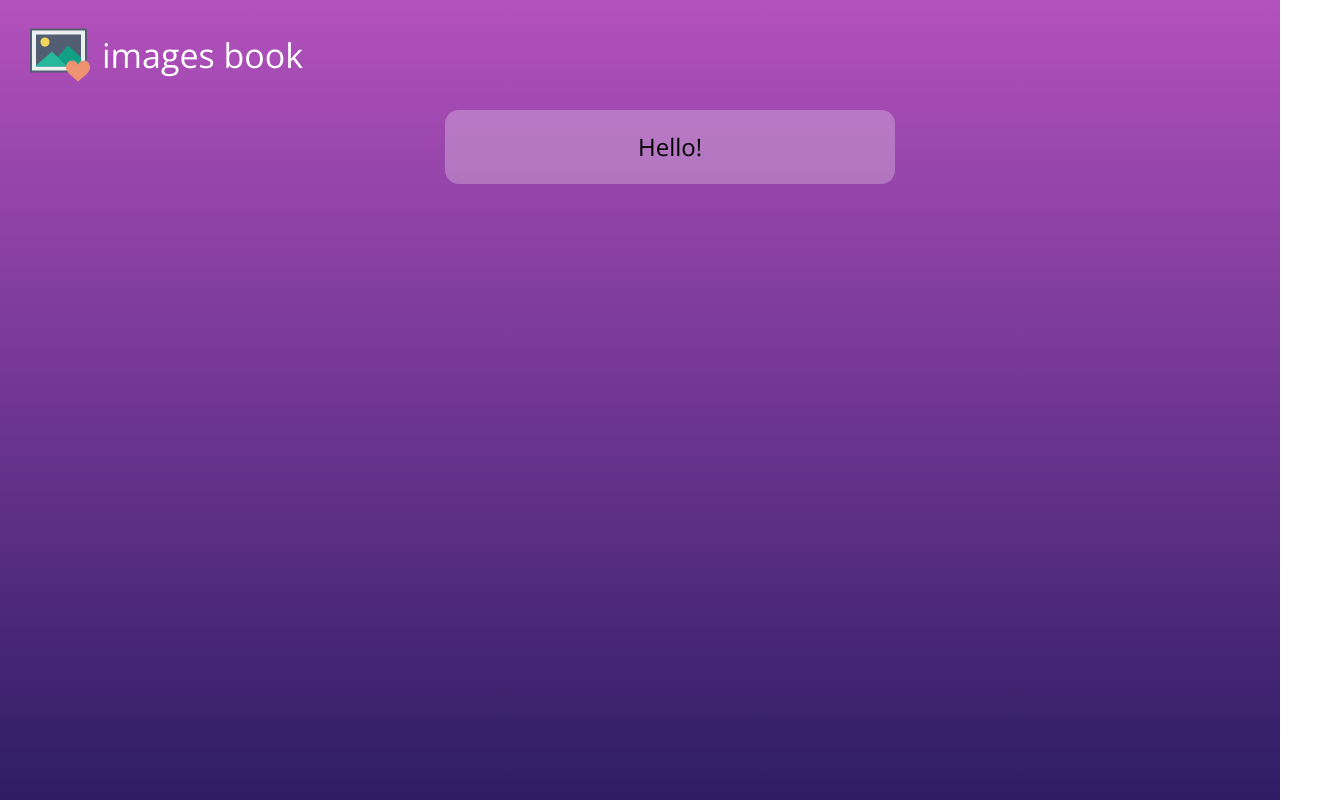
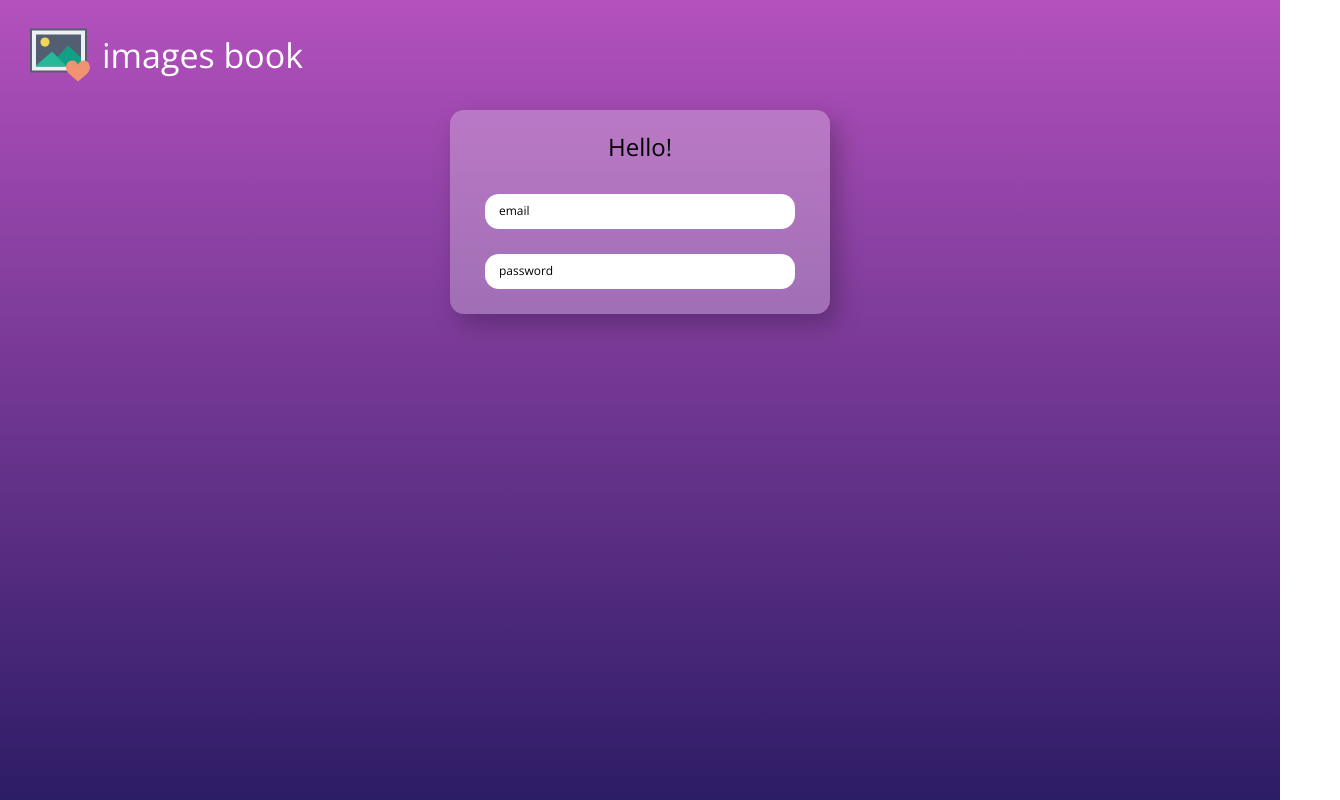
Before and after one commit to DawiD131/images-book, a Nuxt app: page / in a window 1280 px wide. Shown: the whole page, 1340 px wide, since content can reach past the window. Built offline with nearby package versions, Linux system fonts and the light colour scheme.

Commit message:
feat: add draft of Input

```diff
--- a/assets/scss/globals.scss
+++ b/assets/scss/globals.scss
@@ -6,4 +6,9 @@ html {
 
 body {
   font-family: "Open Sans", sans-serif;
+  min-height: 100vh;
 }
+
+* {
+  box-sizing: border-box;
+}
--- a/assets/scss/variables.scss
+++ b/assets/scss/variables.scss
@@ -11,4 +11,7 @@ $app-background: linear-gradient(
 );
 
 $form-background: rgba(255, 255, 255, 0.26);
+
 $radius-primary: 1.4rem;
+
+$shadow-primary: 8px 10px 25px rgba(0, 0, 0, 0.25);
--- /dev/null
+++ b/components/atoms/Input.vue
@@ -0,0 +1,46 @@
+<template>
+  <label class="input">
+    <input class="input__input" placeholder=" " />
+    <label class="input__label">{{ props.placeholder }}</label>
+  </label>
+</template>
+
+<script lang="ts" setup>
+const props = defineProps<{
+  placeholder: string;
+}>();
+</script>
+
+<style lang="scss" scoped>
+.input {
+  position: relative;
+  display: block;
+
+  &__label {
+    position: absolute;
+    top: 50%;
+    left: 1.4rem;
+    transform: translate(0, -55%);
+    transition: top 0.2s;
+    box-sizing: border-box;
+    font-size: 1.2rem;
+    font-weight: 300;
+  }
+
+  &__input {
+    height: 3.5rem;
+    padding: 0 1.3rem;
+    border: none;
+    border-radius: $radius-primary;
+    width: 100%;
+
+    &:not(:placeholder-shown) + label {
+      top: -1rem;
+    }
+
+    &:focus {
+      outline: none;
+    }
+  }
+}
+</style>
--- a/components/organisms/AuthForm.vue
+++ b/components/organisms/AuthForm.vue
@@ -1,11 +1,16 @@
 <template>
   <form class="auth-form">
     <h4 class="auth-form__title">Hello!</h4>
-    <div class="auth-form__inputs"></div>
+    <div class="auth-form__inputs">
+      <Input placeholder="email" />
+      <Input placeholder="password" />
+    </div>
   </form>
 </template>
 
-<script lang="ts" setup></script>
+<script lang="ts" setup>
+import Input from "~/components/atoms/Input.vue";
+</script>
 
 <style lang="scss" scoped>
 .auth-form {
@@ -17,13 +22,19 @@
   background: $form-background;
   padding: 2.5rem 3.5rem;
   border-radius: $radius-primary;
+  box-shadow: $shadow-primary;
 
   &__title {
     font-size: 2.4rem;
     font-weight: 300;
+    margin-bottom: 3.5rem;
   }
 
   &__inputs {
+    width: 100%;
+    display: flex;
+    flex-direction: column;
+    gap: 2.5rem;
   }
 }
 </style>
--- a/layouts/default.vue
+++ b/layouts/default.vue
@@ -8,6 +8,5 @@
 .default-layout {
   padding: 0 3rem;
   margin: 0 auto;
-  width: 100%;
 }
 </style>
```
